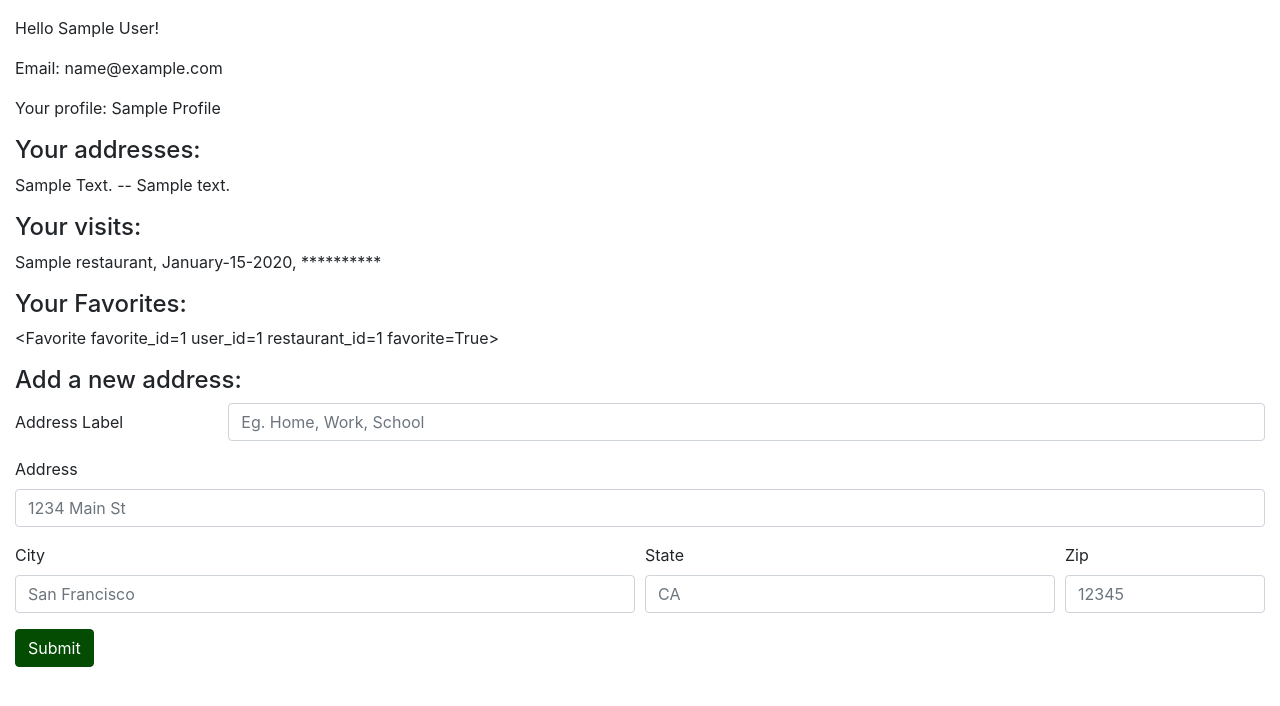
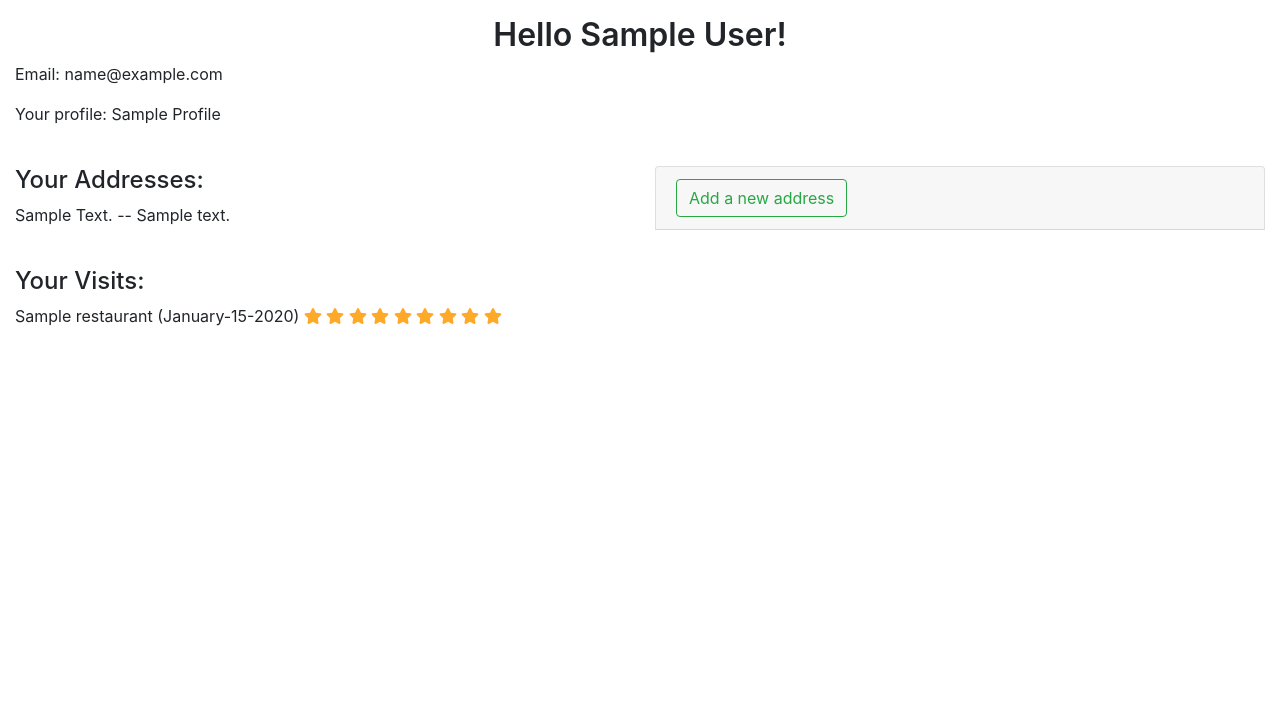
Before and after one commit to alyssalew/foraging-foodie, a Flask app: page /my-profile in a window 1280 px wide. Shown: the part 64-770 px from the top of the page. Run offline with Flask 2, Linux system fonts and the light colour scheme; the visitor is signed in with stand-in values (Sample User, id 1); tables that the repository leaves empty hold one stand-in row (values such as "Sample post"); some libraries are stand-ins or nearby versions.

Commit message:
Format my-profile: 2 collumn new address, stars, greeting

```diff
--- a/static/styles.css
+++ b/static/styles.css
@@ -13,6 +13,7 @@
     margin-top: 0;
     margin-bottom: 1rem;
     color: darkred;
+    font-weight: 600;
 }
 
 .footer{
@@ -70,3 +71,8 @@
 #no-results {
     text-align: center;
 }
+
+#greeting {
+    font-weight: 600;
+    text-align: center;
+}
--- a/templates/my-profile.html
+++ b/templates/my-profile.html
@@ -2,32 +2,39 @@
 {% block content %}
 
     <!-- <p> User Id: {{user_object.user_id}} </p> -->
-    <p> Hello {{user_object.first_name}} {{user_object.last_name}}! </p>
 
-    <p>Email: {{user_object.email}}</p>
+    <h2 id="greeting"> Hello {{user_object.first_name}} {{user_object.last_name}}! </h2>
+    <div>
+      <p> Email: {{user_object.email}}</p>
+      <p> Your profile: {{user_object.profile.type_name|title}}</p>
+    </div>
+    <br>
 
-    <p>Your profile: {{user_object.profile.type_name|title}}</p>
-
-    <h4> Your addresses: </h4>
+    <div class="row">
+      <div class='col-sm-6'>
+        <h4> Your Addresses: </h4>
         {% for address in user_object.address %}
             <p>{{address.address_label|title}} -- {{address.address}}</p>
         {% endfor %}
+      </div>
+      <div class='col-sm-6'>
+        <div class="accordion" id="accordionExample">
+          <div class="card">
+            <div class="card-header" id="headingOne">
+              <h5 class="mb-0">
+                <button class="btn btn-outline-success" type="button" data-toggle="collapse" data-target="#collapseOne" aria-expanded="false" aria-controls="collapseOne">
+                  Add a new address
+                </button>
+              </h5>
+            </div>
+          </div>
 
-    <h4> Your visits: </h4>
-    {% for visit in user_object.visit %}
-        <p> {{visit.restaurant.name}}, {{visit.visit_date.strftime('%B-%d-%Y')}}, {{"*" * visit.rating.score}} </p>
-    {% endfor %}
-
-    <h4> Your Favorites: </h4>
-    {% for favorite in user_object.favorite %}
-        <p> {{favorite}} </p>
-    {% endfor %}
-
-<h4> Add a new address:</h4>
+          <div id="collapseOne" class="collapse" aria-labelledby="headingOne" data-parent="#accordionExample">
+            <div class="card-body">
               <form id="new-address-form">
                 <div class="form-group row">
-    <label for="inputLabel" class="col-sm-2 col-form-label">Address Label</label>
-    <div class="col-sm-10">
+                  <label for="inputLabel" class="col-sm-3 col-form-label">Address Label</label>
+                  <div class="col">
                       <input type="text" class="form-control" id="inputLabel" placeholder="Eg. Home, Work, School" required>
                   </div>
                 </div>
@@ -51,14 +58,30 @@
                 </div>
                 <button type="submit" class="btn btn-success">Submit</button>
               </form>
+            </div>
+          </div>
+        </div>
+      </div>
+    </div>
 
+    <br>
 
+    <div class="row">
+      <div class='col'>
+        <h4> Your Visits: </h4>
+        {% for visit in user_object.visit %}
+            <p> {{visit.restaurant.name}} ({{visit.visit_date.strftime('%B-%d-%Y')}})
+              {% for i in range(1, visit.rating.score) %}
+                <span class="fa fa-star checked"></span>
+              {% endfor %}
+            </p>
+        {% endfor %}
+      </div>
+    </div>
 
-
-
-
-
-
-
+   <!--  <h4> Your Favorites: </h4>
+    {% for favorite in user_object.favorite %}
+        <p> {{favorite}} </p>
+    {% endfor %} -->
 
 {% endblock %}
```
Lines whose indentation alone changed are shown as unchanged.
